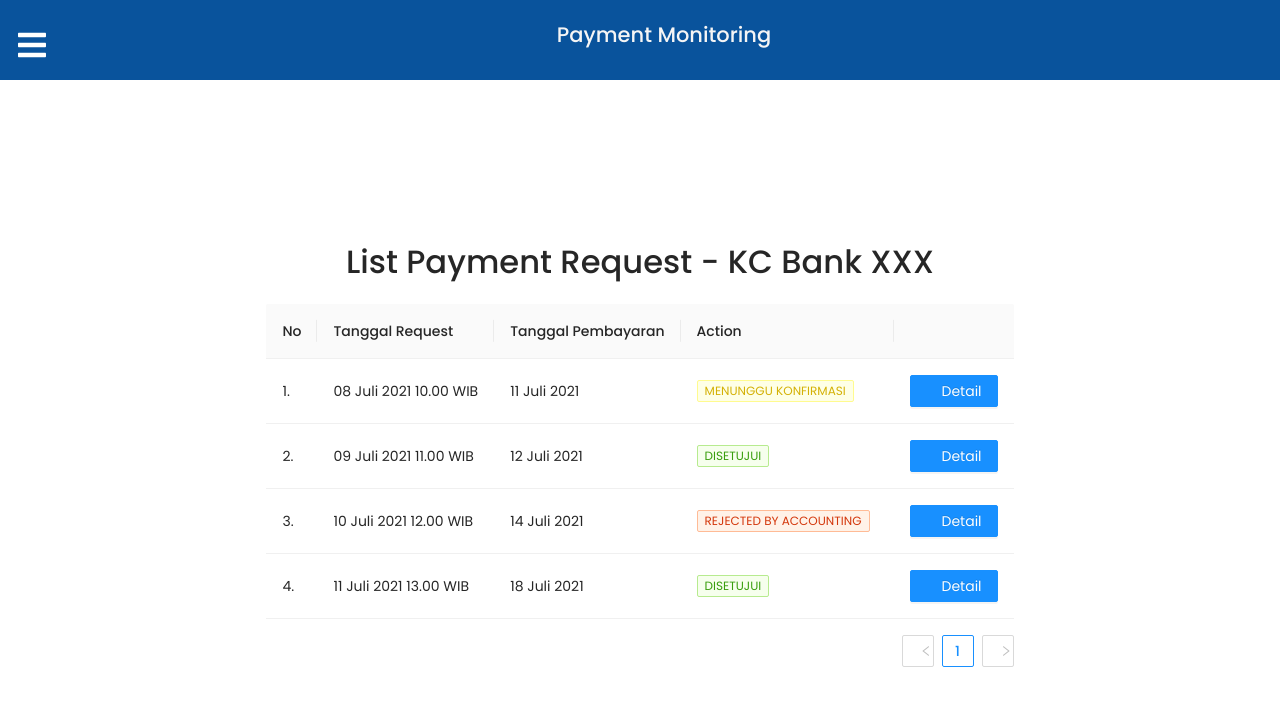
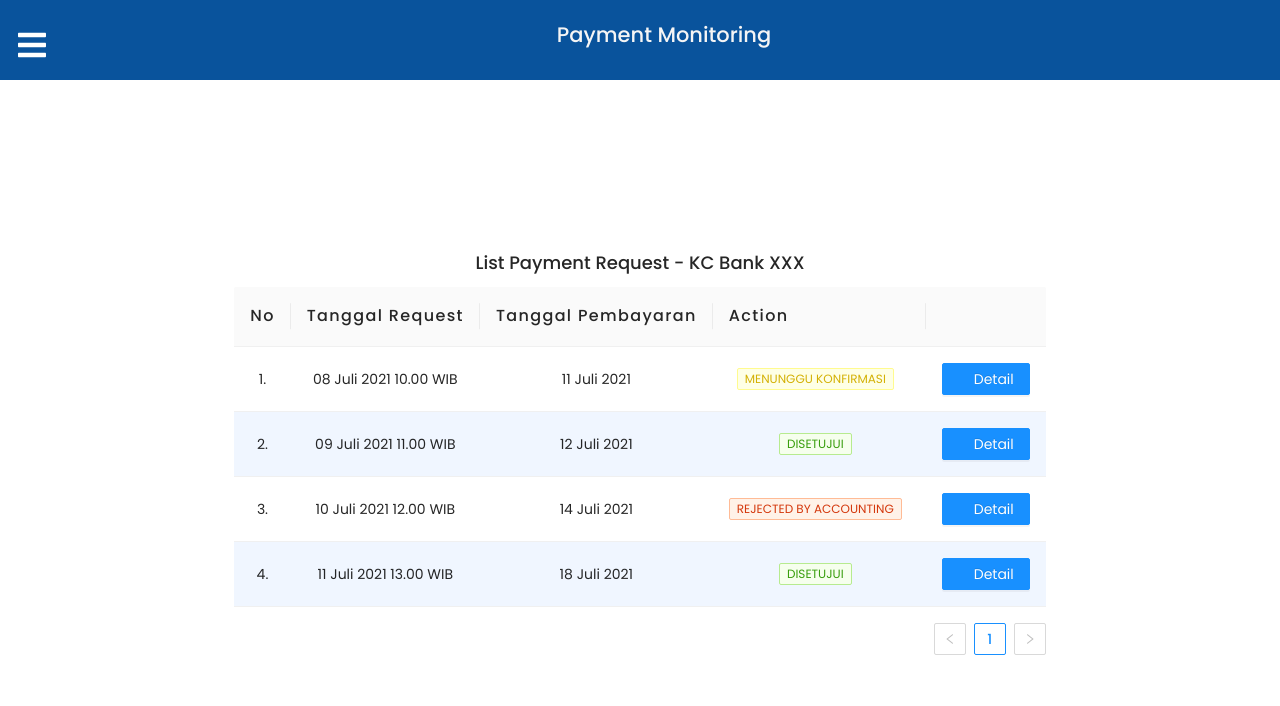
Before and after one commit to renopp/payment-monitoring-ci, a React (Create React App) app: page /beranda in a window 1280 px wide. Shown: the top 706 px of the page. Built offline with nearby package versions, Linux system fonts and the light colour scheme.

Commit message:
style: list payment request & page login without navbar

```diff
--- a/public/index.html
+++ b/public/index.html
@@ -1,27 +1,24 @@
 <!DOCTYPE html>
 <html lang="en">
+
 <head>
   <meta charset="utf-8" />
-    <link rel="icon" href="%PUBLIC_URL%/favicon.ico" />
+  <link rel="icon" href="%PUBLIC_URL%/faviconBRI.png" />
   <meta name="viewport" content="width=device-width, initial-scale=1" />
   <meta name="theme-color" content="#000000" />
-    <meta
-      name="description"
-      content="Web site created using create-react-app"
-    />
+  <meta name="description" content="Web site created using create-react-app" />
   <link rel="apple-touch-icon" href="%PUBLIC_URL%/logo192.png" />
 
   <link rel="manifest" href="%PUBLIC_URL%/manifest.json" />
   <link rel="preconnect" href="https://fonts.googleapis.com" />
   <link rel="preconnect" href="https://fonts.gstatic.com" crossorigin />
-    <link
-      href="https://fonts.googleapis.com/css2?family=Poppins:wght@100;300;400;500;600;700&display=swap"
-      rel="stylesheet"
-    />
+  <link href="https://fonts.googleapis.com/css2?family=Poppins:wght@100;300;400;500;600;700&display=swap"
+    rel="stylesheet" />
   <link rel="stylesheet" href="https://fonts.googleapis.com/icon?family=Material+Icons" />
 
-    <title>React App</title>
+  <title>Payment Monitoring - C</title>
 </head>
+
 <body>
   <noscript>You need to enable JavaScript to run this app.</noscript>
   <div id="root"></div>
@@ -36,4 +33,5 @@
       To create a production bundle, use `npm run build` or `yarn build`.
     -->
 </body>
+
 </html>
--- a/src/App.js
+++ b/src/App.js
@@ -12,16 +12,28 @@ function App() {
   return (
     <>
       <Router>
-        <Navbar />
         <Switch>
-          <Route path="/" exact component={LoginPage} />
-          <Route path="/beranda" component={Beranda} />
-          <Route path="/create-payment" component={CreatePayment} />
-          <Route path="/detail-payment" component={DetailPaymentRequest} />
+          <Route exact path="/" component={LoginContainer} />
+          <Route component={DefaultContainer} />
         </Switch>
       </Router>
     </>
   );
 }
 
+const LoginContainer = () => (
+  <Route path="/" component={LoginPage} />
+)
+
+
+const DefaultContainer = () => (
+  <>
+    <Navbar />
+    <Route path="/" exact component={LoginPage} />
+    <Route path="/beranda" component={Beranda} />
+    <Route path="/create-payment" component={CreatePayment} />
+    <Route path="/detail-payment" component={DetailPaymentRequest} />
+  </>
+)
+
 export default App;
--- a/src/components/ListPaymentRequest.css
+++ b/src/components/ListPaymentRequest.css
@@ -50,8 +50,11 @@ h1 {
   box-shadow: 0px 4px 4px rgba(0, 0, 0, 0.25);
 
   border: none;
-  padding-right: 25px;
+  padding-left: 0;
 }
 .ant-btn-primary:hover {
   background-color: #8987ff;
 }
+.anticon {
+  margin-left: 0;
+}
--- a/src/components/ListPaymentRequest.js
+++ b/src/components/ListPaymentRequest.js
@@ -1,6 +1,6 @@
 import React, { useState } from "react";
 import { Table, Tag, Space, Button, Row } from "antd";
-import "./ListPaymentRequest";
+import "./ListPaymentRequest.css";
 import { useHistory } from "react-router-dom";
 
 const ListPaymentRequest = () => {
@@ -101,7 +101,7 @@ const ListPaymentRequest = () => {
         alignItems: "center",
       }}
     >
-      <h6>List Payment Request - KC Bank XXX</h6>
+      <h1>List Payment Request - KC Bank XXX</h1>
       <Table
         rowClassName={(record, index) =>
           index % 2 === 0 ? "table-row-light" : "table-row-dark"
```
Also changed, not shown: public/faviconBRI.png (added), 1 other file (tests, documents, lock files or other folders). Lines whose indentation alone changed are shown as unchanged.
